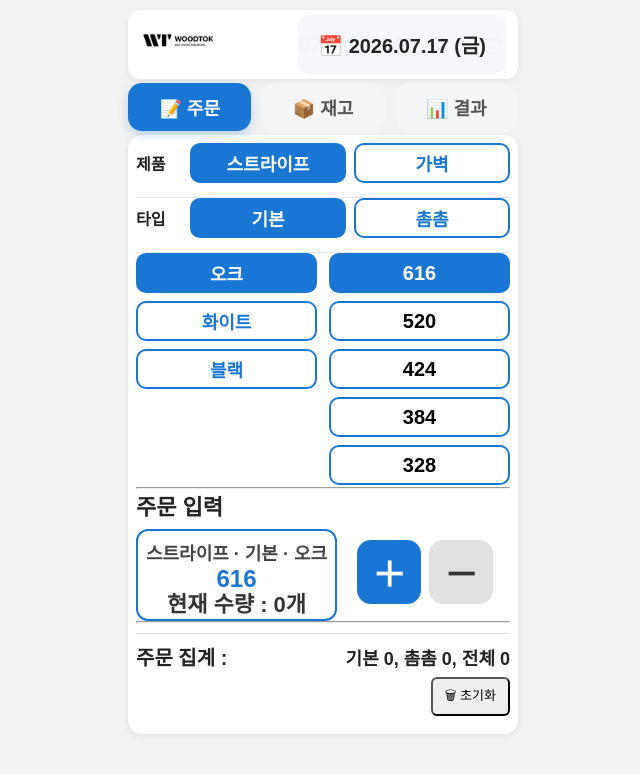
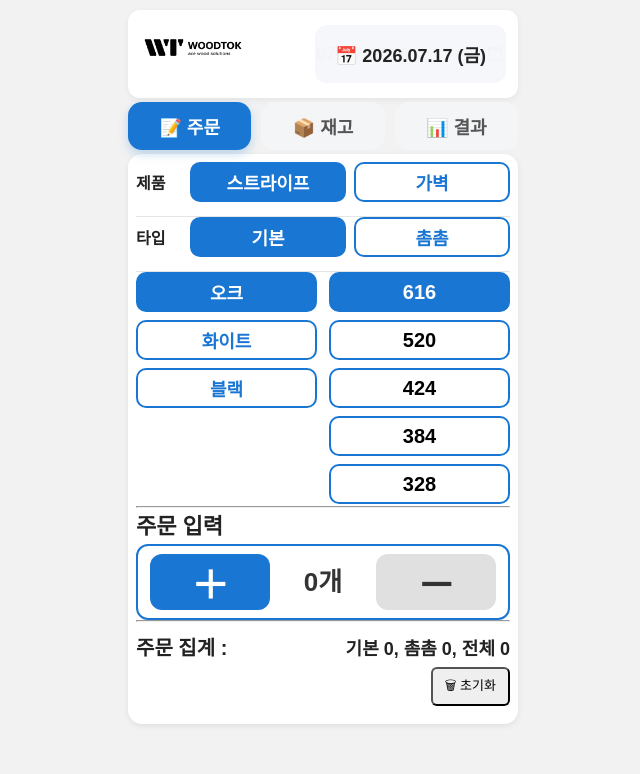
Before and after one commit to alwaysjcs/WOODTOK, a React (Vite) app: page / in a window 1280 px wide. Shown: the top 774 px of the page, without its empty margins (317-957 px from the left). Built offline with nearby package versions, Linux system fonts and the light colour scheme.

Commit message:
Sprint-9 Complete

```diff
--- a/src/App.css
+++ b/src/App.css
@@ -108,28 +108,15 @@ select{
 }
 
 .current-panel{
-    margin-top:6px;
-    padding:6px 8px 2px 8px;
+    display:flex;
+    align-items:center;
+    justify-content:space-between;
+
+    margin-top:4px;
+    padding:8px 12px;
+
     border:2px solid #1976d2;
     border-radius:12px;
-    text-align:center;
-}
-
-.plus-button,
-.minus-button{
-
-    width:58px;
-    height:58px;
-
-    border:none;
-
-    border-radius:12px;
-
-    font-size:34px;
-
-    font-weight:700;
-
-    cursor:pointer;
 }
 
 .plus-button:active,
@@ -140,7 +127,7 @@ select{
 .size-list {
   display: flex;
   flex-direction: column;
-  gap: 8px;
+  gap: 6px;
   margin-top: 0px;
   font-size: 22px;
 }
@@ -151,32 +138,18 @@ select{
   border: 2px solid #1976d2;
   border-radius: 10px;
   background: white;
-  font-size: 22px;
+  font-size: 20px;
   font-weight: bold;
   display: flex;
   justify-content: center;
   align-items: center;
-  padding: 0;
+  padding: 0 14px;
   cursor: pointer;
 }
 
 .size-button.active {
   background: #1976d2;
   color: white;
-}
-
-.summary-title{
-    display:flex;
-    align-items:center;
-    gap:10px;
-
-    margin-top:8px;
-    padding-top:8px;
-
-    border-top:1px solid #ddd;
-
-    font-size:20px;
-    font-weight:700;
 }
 
 .summary-result{
@@ -337,16 +310,6 @@ select{
     height:40px;
 }
 
-.size-list {
-    gap: 6px;
-}
-
-.size-button {
-    height: 40px;
-    padding: 0 14px;
-    font-size: 20px;
-}
-
 .inline-selector{
     display:flex;
     align-items:center;
@@ -406,7 +369,7 @@ select{
 
     background:#ffffff;
 
-    padding:4px 12px;
+    padding:8px 12px;
 
     margin-bottom:4px;
 
@@ -416,12 +379,13 @@ select{
 }
 
 .header-left{
+    flex:1;
     display:flex;
     align-items:center;
 }
 
 .header-logo{
-    height:52px;
+    height:72px;
     width:auto;
     display:block;
 }
@@ -433,7 +397,7 @@ select{
     align-items:center;
     gap:8px;
 
-    font-size:20px;
+    font-size:18px;
     font-weight:700;
     min-height: 64px;
 
@@ -484,27 +448,30 @@ select{
 }
 
 .current-label{
-    font-size:22px;
+    flex:1;
+
+    text-align:center;
+
+    font-size:26px;
     font-weight:700;
     color:#333;
 
-    margin-top:2px;
-    margin-bottom:0;
+    margin:0;
 
-    line-height:1.1;
+    line-height:1;
 }
 
 .plus-button,
 .minus-button{
 
-    width:64px;
-    height:64px;
+    width:120px;
+    height:56px;
 
     border:none;
 
-    border-radius:14px;
+    border-radius:12px;
 
-    font-size:34px;
+    font-size:38px;
 
     font-weight:700;
 
--- a/src/components/CurrentPanel.jsx
+++ b/src/components/CurrentPanel.jsx
@@ -18,25 +18,7 @@ function CurrentPanel({
           : "재고 입력"}
       </h2>
 
-      <div className="current-row">
-
 <div className="current-panel">
-
-    <div className="current-info">
-      {product} · {type} · {color}
-    </div>
-
-    <div className="current-size">
-      {selectedSize}
-    </div>
-
-    <div className="current-label">
-      현재 수량 : {currentCount}개
-    </div>
-
-  </div>
-
-  <div className="current-buttons">
 
   <button
     type="button"
@@ -45,6 +27,10 @@ function CurrentPanel({
   >
     ＋
   </button>
+
+  <div className="current-label">
+    {currentCount}개
+  </div>
 
   <button
     type="button"
@@ -55,8 +41,6 @@ function CurrentPanel({
   </button>
 
 </div>
-
-</div>
     </>
   );
 }
```
Lines whose indentation alone changed are shown as unchanged.
